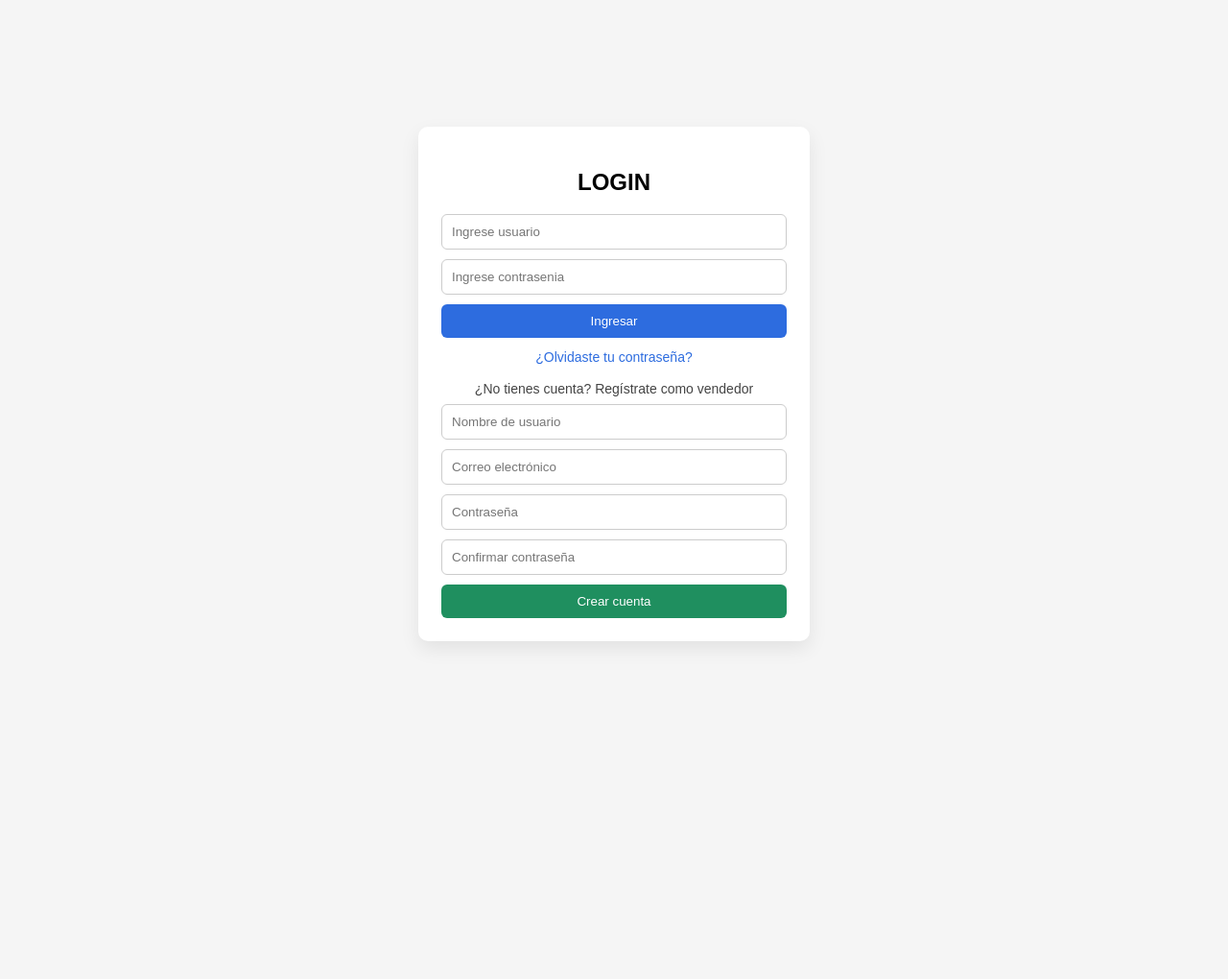
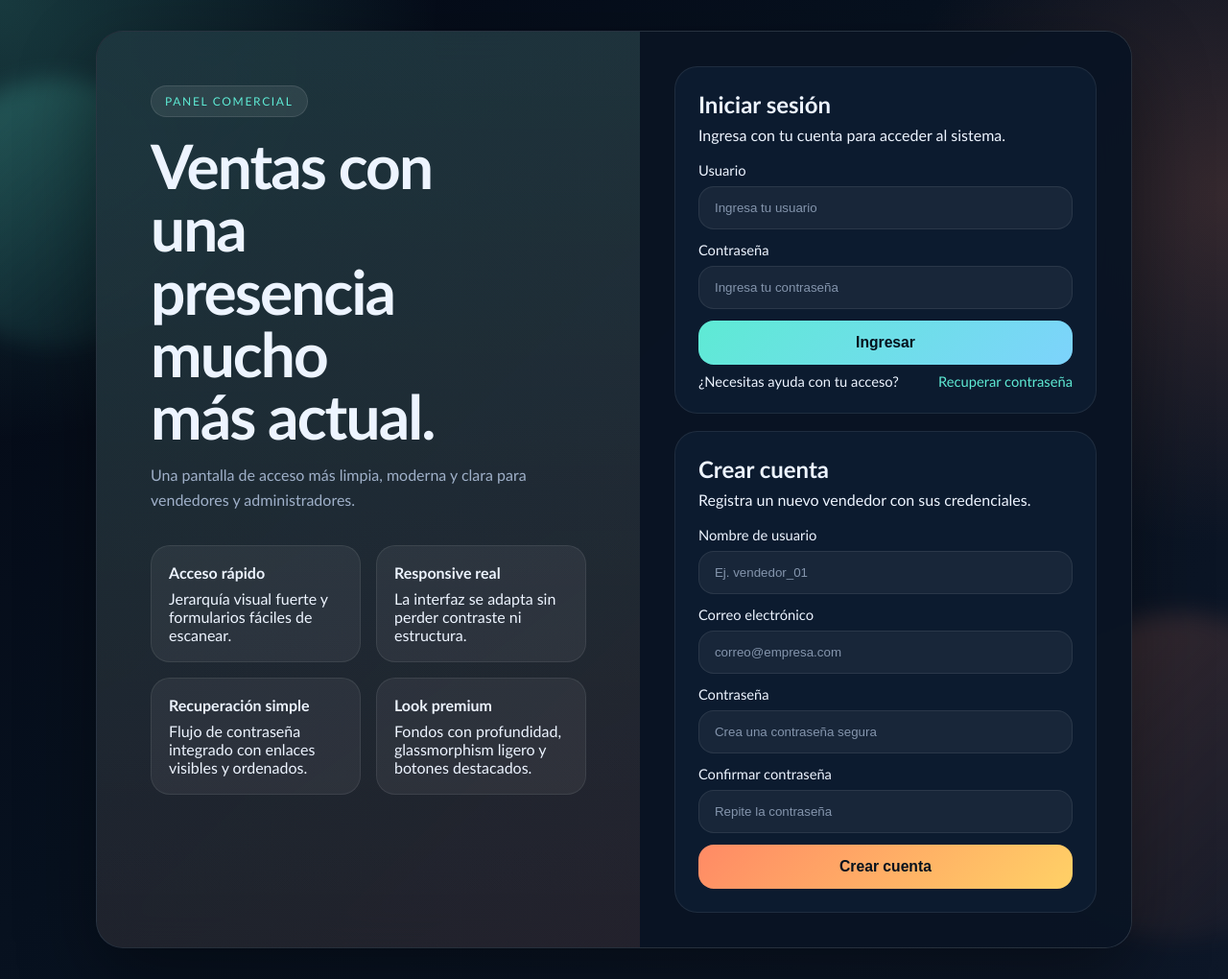
Before and after one commit to Nicolas-Corrales-art/Tercer_Examen, a Flask app: page /login in a window 1280 px wide. Shown: the whole page at 96% size. Before the commit the page ends 672 px from the top, so only its background shows below. Run offline with Flask 3, Linux system fonts and the light colour scheme.

Commit message:
Actualizacion de apariencia

```diff
--- /dev/null
+++ b/app/static/auth_modern.css
@@ -0,0 +1,351 @@
+:root {
+    --bg: #07111f;
+    --bg-accent: #0d1b2f;
+    --panel: rgba(9, 20, 35, 0.78);
+    --panel-strong: rgba(14, 29, 49, 0.92);
+    --panel-soft: rgba(255, 255, 255, 0.08);
+    --border: rgba(255, 255, 255, 0.12);
+    --text: #edf4ff;
+    --muted: #9fb0c9;
+    --primary: #5eead4;
+    --primary-strong: #14b8a6;
+    --secondary: #ff8a65;
+    --danger: #ff8f8f;
+    --success: #7ef0ae;
+    --shadow: 0 30px 80px rgba(0, 0, 0, 0.38);
+}
+
+* {
+    box-sizing: border-box;
+}
+
+body {
+    margin: 0;
+    min-height: 100vh;
+    font-family: "Avenir Next", "Trebuchet MS", sans-serif;
+    color: var(--text);
+    background:
+        radial-gradient(circle at top left, rgba(94, 234, 212, 0.22), transparent 28%),
+        radial-gradient(circle at right 20%, rgba(255, 138, 101, 0.18), transparent 24%),
+        linear-gradient(135deg, #040814 0%, #07111f 42%, #0d1728 100%);
+}
+
+.auth-shell {
+    position: relative;
+    min-height: 100vh;
+    display: flex;
+    align-items: center;
+    justify-content: center;
+    padding: 32px;
+    overflow: hidden;
+}
+
+.auth-shell::before,
+.auth-shell::after {
+    content: "";
+    position: absolute;
+    border-radius: 999px;
+    filter: blur(12px);
+    opacity: 0.7;
+}
+
+.auth-shell::before {
+    width: 280px;
+    height: 280px;
+    top: 8%;
+    left: -80px;
+    background: linear-gradient(135deg, rgba(94, 234, 212, 0.34), rgba(20, 184, 166, 0.02));
+}
+
+.auth-shell::after {
+    width: 340px;
+    height: 340px;
+    right: -120px;
+    bottom: 4%;
+    background: linear-gradient(135deg, rgba(255, 138, 101, 0.28), rgba(255, 138, 101, 0.02));
+}
+
+.auth-layout,
+.auth-card {
+    position: relative;
+    z-index: 1;
+    border: 1px solid var(--border);
+    box-shadow: var(--shadow);
+    backdrop-filter: blur(18px);
+}
+
+.auth-layout {
+    width: min(1080px, 100%);
+    display: grid;
+    grid-template-columns: 1.05fr 0.95fr;
+    background: linear-gradient(145deg, rgba(8, 18, 31, 0.92), rgba(11, 24, 41, 0.84));
+    border-radius: 28px;
+    overflow: hidden;
+}
+
+.auth-showcase {
+    padding: 56px;
+    background:
+        linear-gradient(180deg, rgba(255, 255, 255, 0.04), transparent),
+        linear-gradient(160deg, rgba(94, 234, 212, 0.12), rgba(255, 138, 101, 0.1));
+}
+
+.eyebrow {
+    display: inline-flex;
+    padding: 8px 14px;
+    border-radius: 999px;
+    background: rgba(255, 255, 255, 0.08);
+    border: 1px solid rgba(255, 255, 255, 0.1);
+    color: var(--primary);
+    font-size: 12px;
+    letter-spacing: 0.14em;
+    text-transform: uppercase;
+}
+
+.auth-showcase h1,
+.auth-card h1,
+.auth-card h2 {
+    margin: 18px 0 12px;
+    font-family: "Gill Sans", "Avenir Next", sans-serif;
+    line-height: 1.02;
+    letter-spacing: -0.03em;
+}
+
+.auth-showcase h1 {
+    font-size: clamp(2.7rem, 5vw, 4.8rem);
+    max-width: 8ch;
+}
+
+.auth-showcase p,
+.auth-card p {
+    color: var(--muted);
+    line-height: 1.6;
+}
+
+.showcase-grid {
+    display: grid;
+    grid-template-columns: repeat(2, minmax(0, 1fr));
+    gap: 16px;
+    margin-top: 34px;
+}
+
+.showcase-item {
+    padding: 18px;
+    border-radius: 20px;
+    background: rgba(255, 255, 255, 0.06);
+    border: 1px solid rgba(255, 255, 255, 0.08);
+}
+
+.showcase-item strong {
+    display: block;
+    margin-bottom: 8px;
+    color: var(--text);
+    font-size: 1rem;
+}
+
+.auth-panel {
+    padding: 36px;
+    background: var(--panel);
+}
+
+.auth-section {
+    padding: 24px;
+    border-radius: 24px;
+    background: var(--panel-strong);
+    border: 1px solid rgba(255, 255, 255, 0.08);
+}
+
+.auth-section + .auth-section {
+    margin-top: 18px;
+}
+
+.auth-section-header {
+    margin-bottom: 18px;
+}
+
+.auth-section-header h2 {
+    margin: 0 0 8px;
+    font-size: 1.5rem;
+}
+
+.auth-section-header p {
+    margin: 0;
+}
+
+form {
+    display: grid;
+    gap: 12px;
+}
+
+.input-group {
+    display: grid;
+    gap: 8px;
+}
+
+label {
+    font-size: 0.92rem;
+    color: var(--text);
+}
+
+input {
+    width: 100%;
+    padding: 14px 16px;
+    border: 1px solid rgba(255, 255, 255, 0.08);
+    border-radius: 16px;
+    outline: none;
+    color: var(--text);
+    background: rgba(255, 255, 255, 0.05);
+    transition: border-color 0.2s ease, transform 0.2s ease, background 0.2s ease;
+}
+
+input::placeholder {
+    color: rgba(159, 176, 201, 0.8);
+}
+
+input:focus {
+    border-color: rgba(94, 234, 212, 0.65);
+    background: rgba(255, 255, 255, 0.08);
+    transform: translateY(-1px);
+}
+
+button {
+    padding: 14px 18px;
+    border: 0;
+    border-radius: 16px;
+    cursor: pointer;
+    color: #04111d;
+    font-weight: 700;
+    font-size: 0.98rem;
+    background: linear-gradient(135deg, var(--primary), #7dd3fc);
+    transition: transform 0.2s ease, box-shadow 0.2s ease, filter 0.2s ease;
+}
+
+button:hover {
+    transform: translateY(-2px);
+    box-shadow: 0 16px 30px rgba(94, 234, 212, 0.22);
+    filter: saturate(1.05);
+}
+
+.secondary-btn {
+    background: linear-gradient(135deg, var(--secondary), #ffd166);
+}
+
+.aux-link,
+.inline-link {
+    color: var(--primary);
+    text-decoration: none;
+}
+
+.aux-link:hover,
+.inline-link:hover {
+    text-decoration: underline;
+}
+
+.helper-row {
+    display: flex;
+    justify-content: space-between;
+    align-items: center;
+    gap: 12px;
+    margin-top: 8px;
+    font-size: 0.92rem;
+}
+
+.msg-error,
+.msg-ok,
+.msg-info {
+    padding: 12px 14px;
+    border-radius: 14px;
+    font-size: 0.92rem;
+    margin: 14px 0 0;
+}
+
+.msg-error {
+    color: #ffd7d7;
+    background: rgba(255, 83, 83, 0.14);
+    border: 1px solid rgba(255, 143, 143, 0.25);
+}
+
+.msg-ok {
+    color: #dcffe8;
+    background: rgba(66, 211, 146, 0.14);
+    border: 1px solid rgba(126, 240, 174, 0.28);
+}
+
+.msg-info {
+    color: #d8eeff;
+    background: rgba(125, 211, 252, 0.14);
+    border: 1px solid rgba(125, 211, 252, 0.24);
+}
+
+.auth-card {
+    width: min(520px, 100%);
+    padding: 34px;
+    border-radius: 28px;
+    background: linear-gradient(145deg, rgba(8, 18, 31, 0.9), rgba(11, 24, 41, 0.86));
+}
+
+.auth-card h1,
+.auth-card h2 {
+    font-size: clamp(2rem, 4vw, 3rem);
+}
+
+.auth-card .auth-section {
+    margin-top: 24px;
+}
+
+.link-box {
+    display: block;
+    margin-top: 14px;
+    padding: 14px;
+    border-radius: 16px;
+    background: rgba(255, 255, 255, 0.05);
+    border: 1px solid rgba(255, 255, 255, 0.08);
+    color: var(--text);
+    word-break: break-all;
+    text-decoration: none;
+}
+
+.back-link {
+    display: inline-block;
+    margin-top: 20px;
+    color: var(--muted);
+    text-decoration: none;
+}
+
+.back-link:hover {
+    color: var(--text);
+}
+
+@media (max-width: 920px) {
+    .auth-layout {
+        grid-template-columns: 1fr;
+    }
+
+    .auth-showcase,
+    .auth-panel,
+    .auth-card {
+        padding: 28px;
+    }
+
+    .showcase-grid {
+        grid-template-columns: 1fr;
+    }
+}
+
+@media (max-width: 640px) {
+    .auth-shell {
+        padding: 18px;
+    }
+
+    .auth-showcase,
+    .auth-panel,
+    .auth-card,
+    .auth-section {
+        padding: 22px;
+    }
+
+    .helper-row {
+        flex-direction: column;
+        align-items: flex-start;
+    }
+}
--- a/app/templates/login.html
+++ b/app/templates/login.html
@@ -1,99 +1,88 @@
 <!DOCTYPE html>
-<html lang="en">
+<html lang="es">
 <head>
     <meta charset="UTF-8">
     <meta name="viewport" content="width=device-width, initial-scale=1.0">
-    <title>Login</title>
-    <style>
-        body {
-            margin: 0;
-            min-height: 100vh;
-            display: flex;
-            align-items: center;
-            justify-content: center;
-            font-family: Arial, sans-serif;
-            background: #f5f5f5;
-        }
-
-        .login-card {
-            width: 360px;
-            padding: 24px;
-            background: #fff;
-            border-radius: 10px;
-            box-shadow: 0 8px 20px rgba(0, 0, 0, 0.08);
-            text-align: center;
-        }
-
-        form {
-            display: flex;
-            flex-direction: column;
-            gap: 10px;
-        }
-
-        input,
-        button {
-            padding: 10px;
-            border-radius: 6px;
-            border: 1px solid #ccc;
-        }
-
-        button {
-            border: none;
-            background: #2d6cdf;
-            color: #fff;
-            cursor: pointer;
-        }
-
-        .aux-link {
-            margin-top: 12px;
-            display: inline-block;
-            color: #2d6cdf;
-            text-decoration: none;
-            font-size: 14px;
-        }
-
-        .section-title {
-            margin: 16px 0 8px;
-            font-size: 14px;
-            color: #444;
-        }
-
-        .msg-error {
-            margin: 8px 0;
-            color: #b3261e;
-            font-size: 13px;
-        }
-
-        .msg-ok {
-            margin: 8px 0;
-            color: #1a7f37;
-            font-size: 13px;
-        }
-
-        .secondary-btn {
-            background: #1f8f5f;
-        }
-    </style>
+    <title>Acceso | Sistema de Ventas</title>
+    <link rel="stylesheet" href="{{ url_for('static', filename='auth_modern.css') }}">
 </head>
 <body>
-    <div class="login-card">
-        <h2>LOGIN</h2>
+    <main class="auth-shell">
+        <section class="auth-layout">
+            <aside class="auth-showcase">
+                <span class="eyebrow">Panel comercial</span>
+                <h1>Ventas con una presencia mucho más actual.</h1>
+                <p>
+                    Una pantalla de acceso más limpia, moderna y clara para vendedores y administradores.
+                </p>
+                <div class="showcase-grid">
+                    <article class="showcase-item">
+                        <strong>Acceso rápido</strong>
+                        <span>Jerarquía visual fuerte y formularios fáciles de escanear.</span>
+                    </article>
+                    <article class="showcase-item">
+                        <strong>Responsive real</strong>
+                        <span>La interfaz se adapta sin perder contraste ni estructura.</span>
+                    </article>
+                    <article class="showcase-item">
+                        <strong>Recuperación simple</strong>
+                        <span>Flujo de contraseña integrado con enlaces visibles y ordenados.</span>
+                    </article>
+                    <article class="showcase-item">
+                        <strong>Look premium</strong>
+                        <span>Fondos con profundidad, glassmorphism ligero y botones destacados.</span>
+                    </article>
+                </div>
+            </aside>
+
+            <section class="auth-panel">
+                <div class="auth-section">
+                    <div class="auth-section-header">
+                        <h2>Iniciar sesión</h2>
+                        <p>Ingresa con tu cuenta para acceder al sistema.</p>
+                    </div>
                     <form method="POST">
-            <input type="text" name="nombreusuario" placeholder="Ingrese usuario" required/>
-            <input type="password" name="contrasenia" placeholder="Ingrese contrasenia" required/>
+                        <div class="input-group">
+                            <label for="nombreusuario">Usuario</label>
+                            <input id="nombreusuario" type="text" name="nombreusuario" placeholder="Ingresa tu usuario" required>
+                        </div>
+                        <div class="input-group">
+                            <label for="contrasenia">Contraseña</label>
+                            <input id="contrasenia" type="password" name="contrasenia" placeholder="Ingresa tu contraseña" required>
+                        </div>
                         <button type="submit">Ingresar</button>
                     </form>
                     {% if login_error %}
                         <p class="msg-error">{{ login_error }}</p>
                     {% endif %}
-        <a class="aux-link" href="{{ url_for('auth.recuperar_password') }}">¿Olvidaste tu contraseña?</a>
+                    <div class="helper-row">
+                        <span>¿Necesitas ayuda con tu acceso?</span>
+                        <a class="aux-link" href="{{ url_for('auth.recuperar_password') }}">Recuperar contraseña</a>
+                    </div>
+                </div>
 
-        <p class="section-title">¿No tienes cuenta? Regístrate como vendedor</p>
+                <div class="auth-section">
+                    <div class="auth-section-header">
+                        <h2>Crear cuenta</h2>
+                        <p>Registra un nuevo vendedor con sus credenciales.</p>
+                    </div>
                     <form method="POST" action="{{ url_for('auth.registro') }}">
-            <input type="text" name="nuevo_nombre" placeholder="Nombre de usuario" required/>
-            <input type="email" name="nuevo_email" placeholder="Correo electrónico" required/>
-            <input type="password" name="nuevo_password" placeholder="Contraseña" required/>
-            <input type="password" name="nuevo_password_confirm" placeholder="Confirmar contraseña" required/>
+                        <div class="input-group">
+                            <label for="nuevo_nombre">Nombre de usuario</label>
+                            <input id="nuevo_nombre" type="text" name="nuevo_nombre" placeholder="Ej. vendedor_01" required>
+                        </div>
+                        <div class="input-group">
+                            <label for="nuevo_email">Correo electrónico</label>
+                            <input id="nuevo_email" type="email" name="nuevo_email" placeholder="correo@empresa.com" required>
+                        </div>
+                        <div class="input-group">
+                            <label for="nuevo_password">Contraseña</label>
+                            <input id="nuevo_password" type="password" name="nuevo_password" placeholder="Crea una contraseña segura" required>
+                        </div>
+                        <div class="input-group">
+                            <label for="nuevo_password_confirm">Confirmar contraseña</label>
+                            <input id="nuevo_password_confirm" type="password" name="nuevo_password_confirm" placeholder="Repite la contraseña" required>
+                        </div>
                         <button class="secondary-btn" type="submit">Crear cuenta</button>
                     </form>
                     {% if registro_error %}
@@ -103,5 +92,8 @@
                         <p class="msg-ok">{{ registro_ok }}</p>
                     {% endif %}
                 </div>
+            </section>
+        </section>
+    </main>
 </body>
 </html>
```
Also changed, not shown: app/templates/forgot_password.html (+21 -60 lines), app/templates/reset_password.html (+24 -54 lines). Lines whose indentation alone changed are shown as unchanged.
